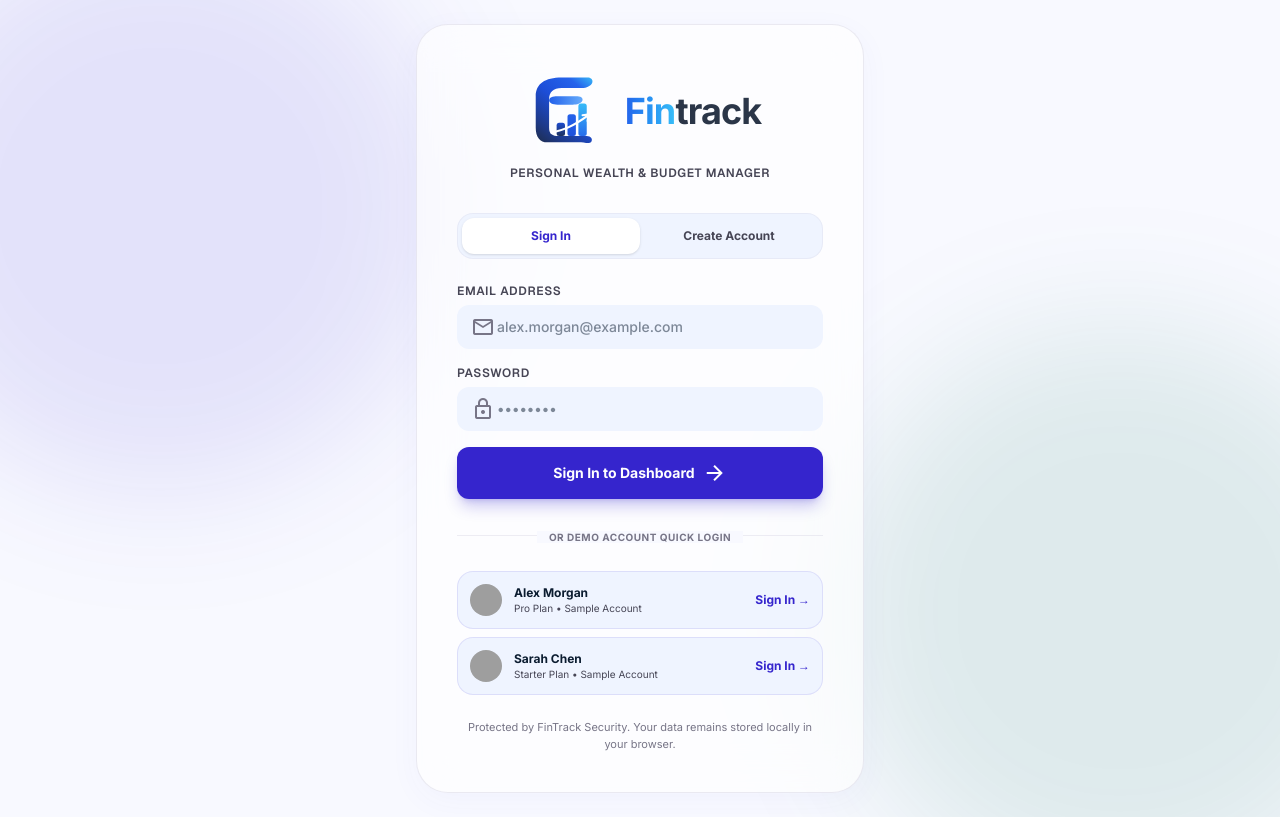
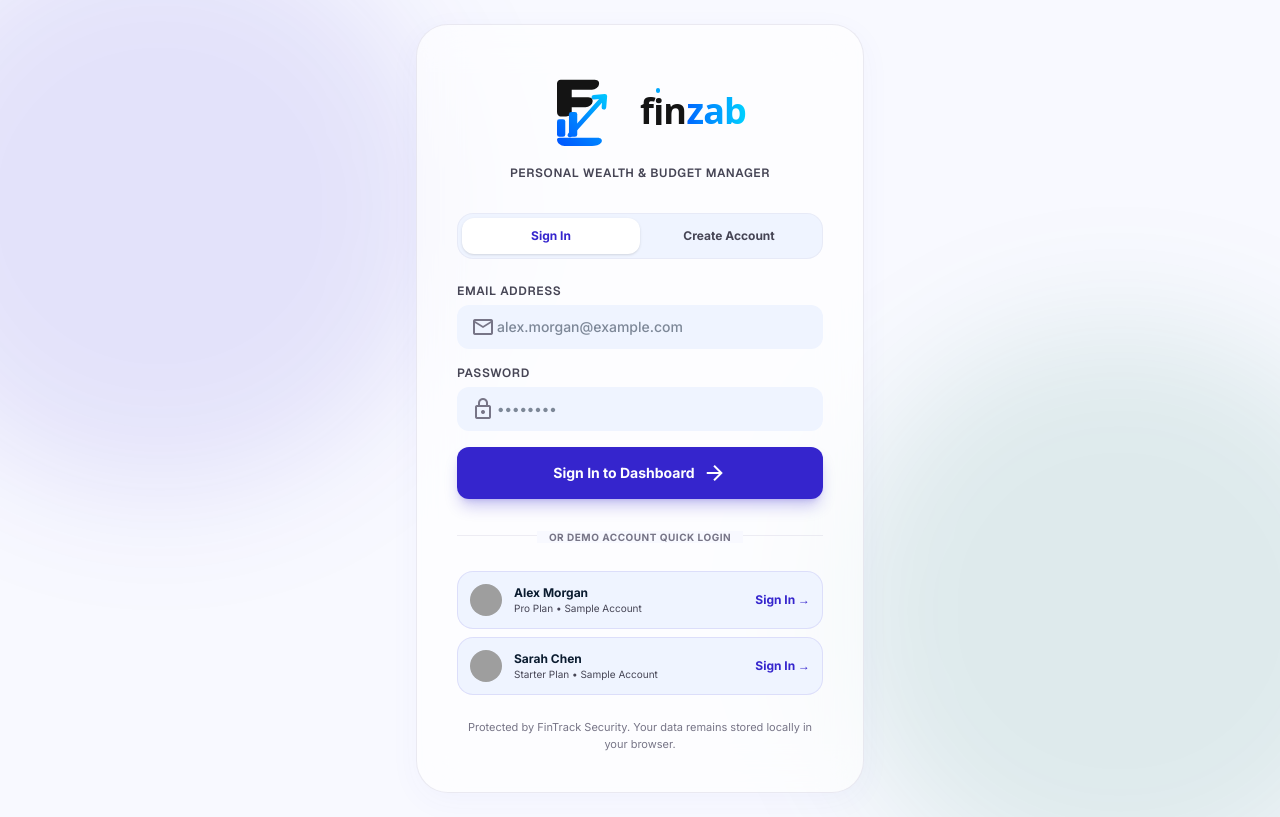
Before and after one commit to zabitechy-313/FITRACK, a React (Vite) app: page / in a window 1280 px wide. Built offline with nearby package versions, Linux system fonts and the light colour scheme; grey boxes are pictures that could not be loaded.

Commit message:
rebrand: rename application to Finzab
Update application title, metadata, and logo component to reflect the new brand name.

```diff
--- a/index.html
+++ b/index.html
@@ -4,7 +4,7 @@
     <meta charset="UTF-8" />
     <meta name="viewport" content="width=device-width, initial-scale=1.0" />
     <meta name="google-site-verification" content="google7969b19ac6579bde" />
-    <title>FinTrack | Financial Wellness</title>
+    <title>Finzab | Financial Wellness</title>
     <link rel="preconnect" href="https://fonts.googleapis.com">
     <link rel="preconnect" href="https://fonts.gstatic.com" crossorigin>
     <link href="https://fonts.googleapis.com/css2?family=Geist:wght@300;400;500;600;700&family=Inter:wght@400;500;600;700&display=swap" rel="stylesheet">
--- a/metadata.json
+++ b/metadata.json
@@ -1,5 +1,5 @@
 {
-  "name": "FinTrack",
+  "name": "Finzab",
   "description": "Financial Wellness Dashboard, Transaction History, Budget Planner, and Financial Analytics",
   "requestFramePermissions": [],
   "majorCapabilities": ["MAJOR_CAPABILITY_SERVER_SIDE_GEMINI_API"]
--- a/src/components/Logo.tsx
+++ b/src/components/Logo.tsx
@@ -15,102 +15,66 @@ export const Logo: React.FC<LogoProps> = ({
 }) => {
   // Sizing scale for icon & text
   const sizeMap = {
-    sm: { icon: 34, text: 'text-xl', tagline: 'text-[7.5px]', gap: 'gap-2' },
-    md: { icon: 48, text: 'text-2xl', tagline: 'text-[9px]', gap: 'gap-2.5' },
-    lg: { icon: 64, text: 'text-3xl', tagline: 'text-[11px]', gap: 'gap-3' },
-    xl: { icon: 92, text: 'text-4xl', tagline: 'text-[13px]', gap: 'gap-3.5' },
+    sm: { icon: 34, text: 'text-xl', gap: 'gap-2' },
+    md: { icon: 48, text: 'text-2xl', gap: 'gap-2.5' },
+    lg: { icon: 64, text: 'text-3xl', gap: 'gap-3' },
+    xl: { icon: 92, text: 'text-4xl', gap: 'gap-3.5' },
   };
 
   const currentSize = sizeMap[size];
 
   return (
     <div className={`inline-flex items-center ${currentSize.gap} ${className}`}>
-      {/* Precision SVG Icon matching exact logo design with transparent background */}
+      {/* Precision SVG Icon matching exact Finzab logo design */}
       <svg
         width={currentSize.icon}
         height={currentSize.icon}
-        viewBox="0 0 220 220"
+        viewBox="0 0 200 200"
         fill="none"
         xmlns="http://www.w3.org/2000/svg"
         className="flex-shrink-0"
       >
         <defs>
-          {/* Main F Outer Loop Gradient: Light Black/Charcoal -> Slate Blue -> Vibrant Royal Blue & Sky Blue */}
-          <linearGradient id="fit_loop_grad" x1="40" y1="200" x2="180" y2="30" gradientUnits="userSpaceOnUse">
-            <stop offset="0%" stopColor="#1e293b" />
-            <stop offset="25%" stopColor="#1e3a8a" />
-            <stop offset="55%" stopColor="#1d4ed8" />
-            <stop offset="82%" stopColor="#2563eb" />
-            <stop offset="100%" stopColor="#38bdf8" />
-          </linearGradient>
-
-          {/* Middle Horizontal Bar Gradient */}
-          <linearGradient id="fit_mid_bar_grad" x1="75" y1="85" x2="145" y2="85" gradientUnits="userSpaceOnUse">
-            <stop offset="0%" stopColor="#2563eb" />
-            <stop offset="100%" stopColor="#60a5fa" />
-          </linearGradient>
-
-          {/* Bar 1 (Short Left Bar) */}
-          <linearGradient id="fit_bar1" x1="0" y1="180" x2="0" y2="135" gradientUnits="userSpaceOnUse">
-            <stop offset="0%" stopColor="#1e293b" />
-            <stop offset="100%" stopColor="#1d4ed8" />
-          </linearGradient>
-
-          {/* Bar 2 (Middle Bar) */}
-          <linearGradient id="fit_bar2" x1="0" y1="180" x2="0" y2="115" gradientUnits="userSpaceOnUse">
-            <stop offset="0%" stopColor="#1d4ed8" />
-            <stop offset="100%" stopColor="#2563eb" />
-          </linearGradient>
-
-          {/* Bar 3 (Tall Right Bar) */}
-          <linearGradient id="fit_bar3" x1="0" y1="180" x2="0" y2="90" gradientUnits="userSpaceOnUse">
-            <stop offset="0%" stopColor="#2563eb" />
-            <stop offset="100%" stopColor="#38bdf8" />
-          </linearGradient>
-
-          {/* Brand Text 'Fin' Gradient */}
-          <linearGradient id="fit_text_fin" x1="0" y1="0" x2="1" y2="0">
-            <stop offset="0%" stopColor="#2563eb" />
-            <stop offset="100%" stopColor="#38bdf8" />
+          {/* Electric Blue -> Vibrant Cyan Gradient */}
+          <linearGradient id="finzab_cyan_grad" x1="40" y1="170" x2="160" y2="50" gradientUnits="userSpaceOnUse">
+            <stop offset="0%" stopColor="#0052ff" />
+            <stop offset="50%" stopColor="#0088ff" />
+            <stop offset="100%" stopColor="#00d2ff" />
           </linearGradient>
         </defs>
 
-        {/* --- 1. Main Outer 'F' Frame --- */}
-        {/* Outer Top Loop & Vertical Stem */}
+        {/* --- 1. Top Black 'F' Wing --- */}
         <path
-          d="M 68 185 C 50 185 40 172 40 150 L 40 75 C 40 45 62 30 102 30 L 165 30 C 172 30 178 36 175 43 C 172 50 162 55 150 55 L 102 55 C 82 55 72 65 72 82 L 72 150 C 72 165 80 170 95 170 L 162 170 C 172 170 178 178 172 185 C 168 189 155 185 142 185 Z"
-          fill="url(#fit_loop_grad)"
+          d="M 58 32 H 132 C 140 32 144 38 140 46 C 136 52 128 54 120 54 H 82 V 70 H 118 C 126 70 130 76 126 84 C 122 90 114 92 106 92 H 82 V 104 C 82 108 76 112 70 112 H 58 C 54 112 50 108 50 102 V 40 C 50 35 54 32 58 32 Z"
+          fill="#141414"
         />
 
-        {/* Middle 'F' Crossbar */}
+        {/* --- 2. Bottom Blue/Cyan Financial Monogram 'Z' & Chart --- */}
+        {/* Short Left Bar */}
+        <rect x="50" y="118" width="18" height="38" rx="5" fill="url(#finzab_cyan_grad)" />
+
+        {/* Middle Bar */}
+        <rect x="76" y="102" width="18" height="54" rx="5" fill="url(#finzab_cyan_grad)" />
+
+        {/* Bottom Base Bar */}
         <path
-          d="M 72 85 C 72 78 80 75 92 75 L 140 75 C 150 75 155 82 150 88 C 145 94 135 95 125 95 L 92 95 C 80 95 72 90 72 85 Z"
-          fill="url(#fit_mid_bar_grad)"
+          d="M 76 158 H 138 C 146 158 150 163 146 169 C 142 174 134 176 126 176 H 66 C 58 176 50 170 50 162 C 50 158 54 158 60 158 Z"
+          fill="url(#finzab_cyan_grad)"
         />
 
-        {/* --- 2. Inside Bar Chart Columns --- */}
-        {/* Bar 1 (Short) */}
-        <rect x="90" y="138" width="20" height="32" rx="6" fill="url(#fit_bar1)" />
-
-        {/* Bar 2 (Medium) */}
-        <rect x="116" y="118" width="20" height="52" rx="6" fill="url(#fit_bar2)" />
-
-        {/* Bar 3 (Tall Right) */}
-        <rect x="142" y="92" width="20" height="78" rx="6" fill="url(#fit_bar3)" />
-
-        {/* --- 3. White Upward Trend Line & Arrow --- */}
+        {/* Dynamic Upward Slicing Trend Arrow */}
         <path
-          d="M 78 162 C 105 156 128 148 166 120"
-          stroke="#FFFFFF"
-          strokeWidth="5"
+          d="M 78 152 L 150 72"
+          stroke="url(#finzab_cyan_grad)"
+          strokeWidth="10"
           strokeLinecap="round"
         />
 
-        {/* White Arrowhead */}
+        {/* Arrowhead */}
         <path
-          d="M 152 120 L 168 118 L 164 134"
-          stroke="#FFFFFF"
-          strokeWidth="5"
+          d="M 130 70 L 154 68 L 152 92"
+          stroke="url(#finzab_cyan_grad)"
+          strokeWidth="10"
           strokeLinecap="round"
           strokeLinejoin="round"
         />
@@ -119,12 +83,19 @@ export const Logo: React.FC<LogoProps> = ({
       {/* Brand Text Typography */}
       {showText && variant === 'full' && (
         <div className="flex items-center leading-none">
-          <div className={`${currentSize.text} font-black tracking-tight flex items-center`}>
-            <span className="bg-gradient-to-r from-[#2563eb] to-[#38bdf8] bg-clip-text text-transparent">
-              Fin
+          <div className={`${currentSize.text} font-black tracking-tight flex items-center font-sans`}>
+            {/* 'fin' in black with cyan dot on the 'i' */}
+            <span className="text-[#141414] flex items-center">
+              f
+              <span className="relative inline-flex flex-col items-center justify-center">
+                <span className="w-[4.5px] h-[4.5px] rounded-full bg-[#00a8ff] absolute -top-[2px]"></span>
+                <span className="mt-[2px]">i</span>
+              </span>
+              n
             </span>
-            <span className="text-[#2b3648]">
-              track
+            {/* 'zab' in cyan blue gradient */}
+            <span className="bg-gradient-to-r from-[#0066ff] via-[#0099ff] to-[#00d2ff] bg-clip-text text-transparent ml-[0.5px]">
+              zab
             </span>
           </div>
         </div>
```
